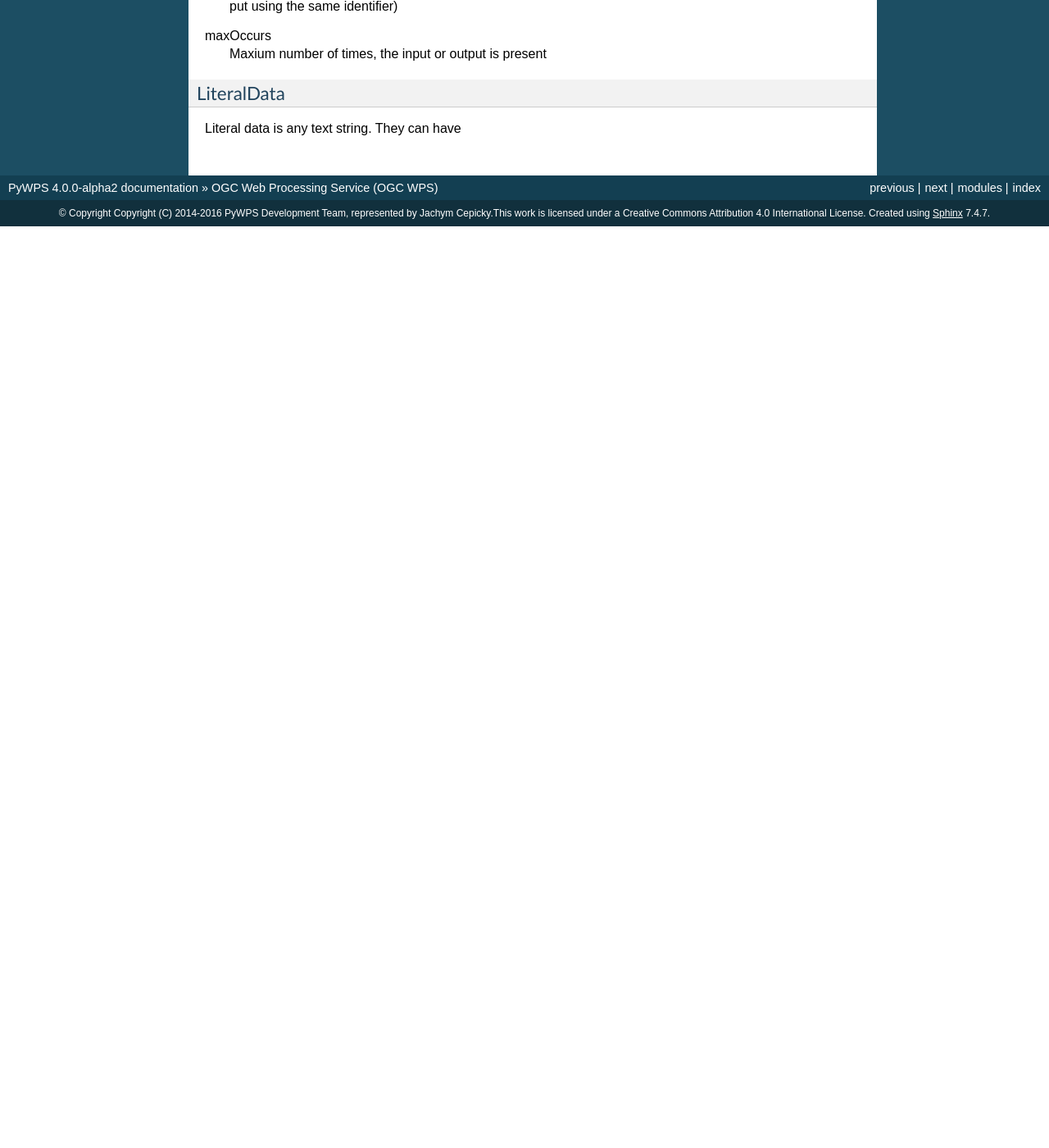
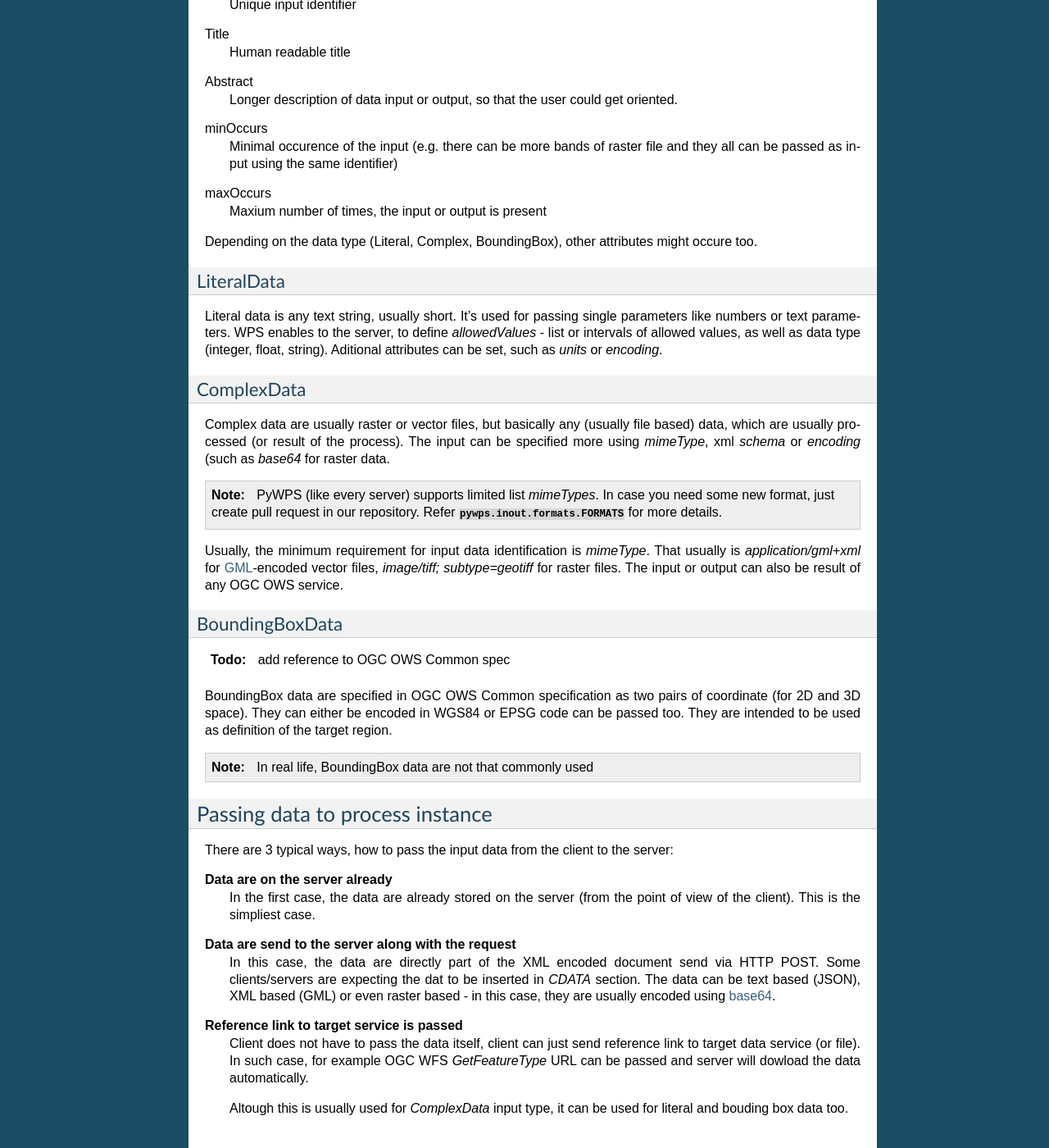
Before and after one commit to geopython/pywps, a Sphinx documentation site: the page built from docs/wps.rst, in a window 1280 px wide and 1400 px high, scrolled down 1227 px. Shown: the whole window at 82% size. Built offline with Sphinx 7.4.7, drawn with Linux system fonts in a browser that asks for light colours; before the commit the page ends 1503 px from its top, so only the background shows below that; some of the changed text lies outside the part shown.

Commit message:
continuing on WPS description

```diff
--- a/docs/wps.rst
+++ b/docs/wps.rst
@@ -16,6 +16,15 @@ available at the server.
 .. note:: This description is mainly refering to 1.0.0 version standard, since
         PyWPS implements this version only. There is also 2.0.0 version, which
         we are about to implement in near future.
+
+WPS is intented to be state-less protocol (like any OGC services). For every
+request-response action, the negotiation between the server and the client has
+to start. There is no official way, how to make the server "remember", what was
+before, there is no communication history between the server and the client.
+
+.. todo::
+    * KVP vs XML encoding
+    * GET vs POST request
 
 Process
 -------
@@ -57,7 +66,7 @@ Data in- and outputs
 OGC WPS defines 3 types of data inputs and data outputs *LiteralData*,
 *ComplexData* and *BoundingBoxData*.
 
-All data types do need to have
+All data types do need to have following attributes:
 
 Identifier
     Unique input identifier
@@ -76,6 +85,66 @@ minOccurs
 maxOccurs
     Maxium number of times, the input or output is present
 
+Depending on the data type (Literal, Complex, BoundingBox), other attributes
+might occure too.
+
 LiteralData
 ~~~~~~~~~~~
-Literal data is any text string. They can have
+Literal data is any text string, usually short. It's used for passing single
+parameters like numbers or text parameters. WPS enables to the server, to define
+`allowedValues` - list or intervals of allowed values, as well as data type
+(integer, float, string).  Aditional attributes can be set, such as `units` or
+`encoding`.
+
+ComplexData
+~~~~~~~~~~~
+Complex data are usually raster or vector files, but basically any (usually
+file based) data, which are usually processed (or result of the process). The
+input can be specified more using `mimeType`, xml `schema` or `encoding` (such
+as `base64` for raster data.
+
+.. note:: PyWPS (like every server) supports limited list `mimeTypes`. In case
+        you need some new format, just create pull request in our repository.
+        Refer :const:`pywps.inout.formats.FORMATS` for more details.
+
+Usually, the minimum requirement for input data identification is `mimeType`.
+That usually is `application/gml+xml` for `GML
+<http://opengeospatial.org/standards/gml>`_-encoded vector files, `image/tiff;
+subtype=geotiff` for raster files. The input or output can also be result of any
+OGC OWS service.
+
+BoundingBoxData
+~~~~~~~~~~~~~~~
+.. todo:: add reference to OGC OWS Common spec
+
+BoundingBox data are specified in OGC OWS Common specification as two pairs of
+coordinate (for 2D and 3D space). They can either be encoded in WGS84 or EPSG
+code can be passed too. They are intended to be used as definition of the target
+region.
+
+.. note:: In real life, BoundingBox data are not that commonly used
+
+Passing data to process instance
+--------------------------------
+There are 3 typical ways, how to pass the input data from the client to the
+server:
+
+**Data are on the server already**
+    In the first case, the data are already stored on the server (from the point
+    of view of the client). This is the simpliest case.
+
+**Data are send to the server along with the request**
+    In this case, the data are directly part of the XML encoded document send via
+    HTTP POST. Some clients/servers are expecting the dat to be inserted in
+    `CDATA` section. The data can be text based (JSON), XML based (GML) or even
+    raster based - in this case, they are usually encoded using `base64
+    <https://docs.python.org/3/library/base64.html>`_.
+
+**Reference link to target service is passed**
+    Client does not have to pass the data itself, client can just send reference
+    link to target data service (or file). In such case, for example OGC WFS
+    `GetFeatureType` URL can be passed and server will dowload the data
+    automatically.
+
+    Altough this is usually used for `ComplexData` input type, it can be used
+    for literal and bouding box data too.
```
Also changed, not shown: 2 other files.
